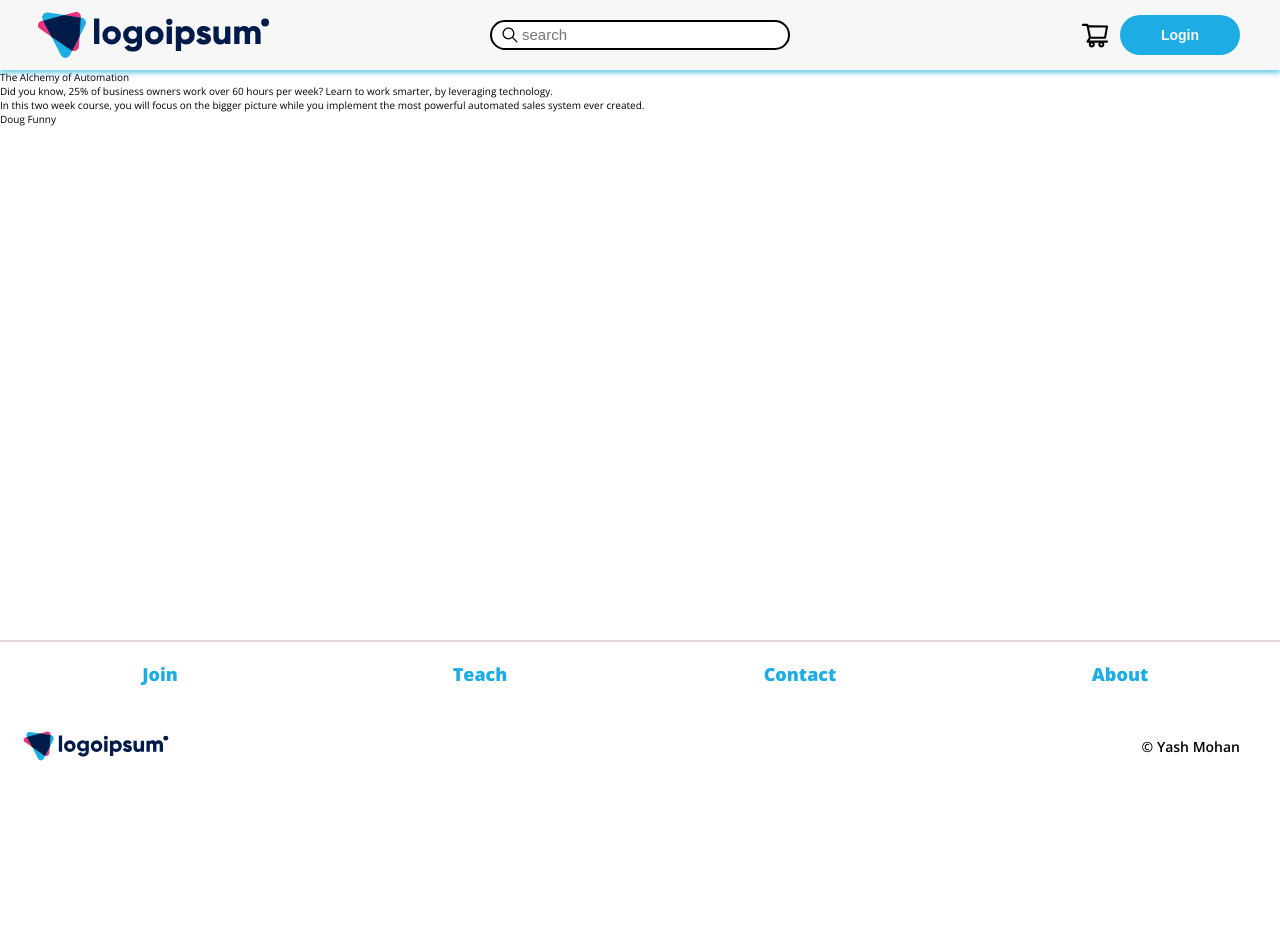
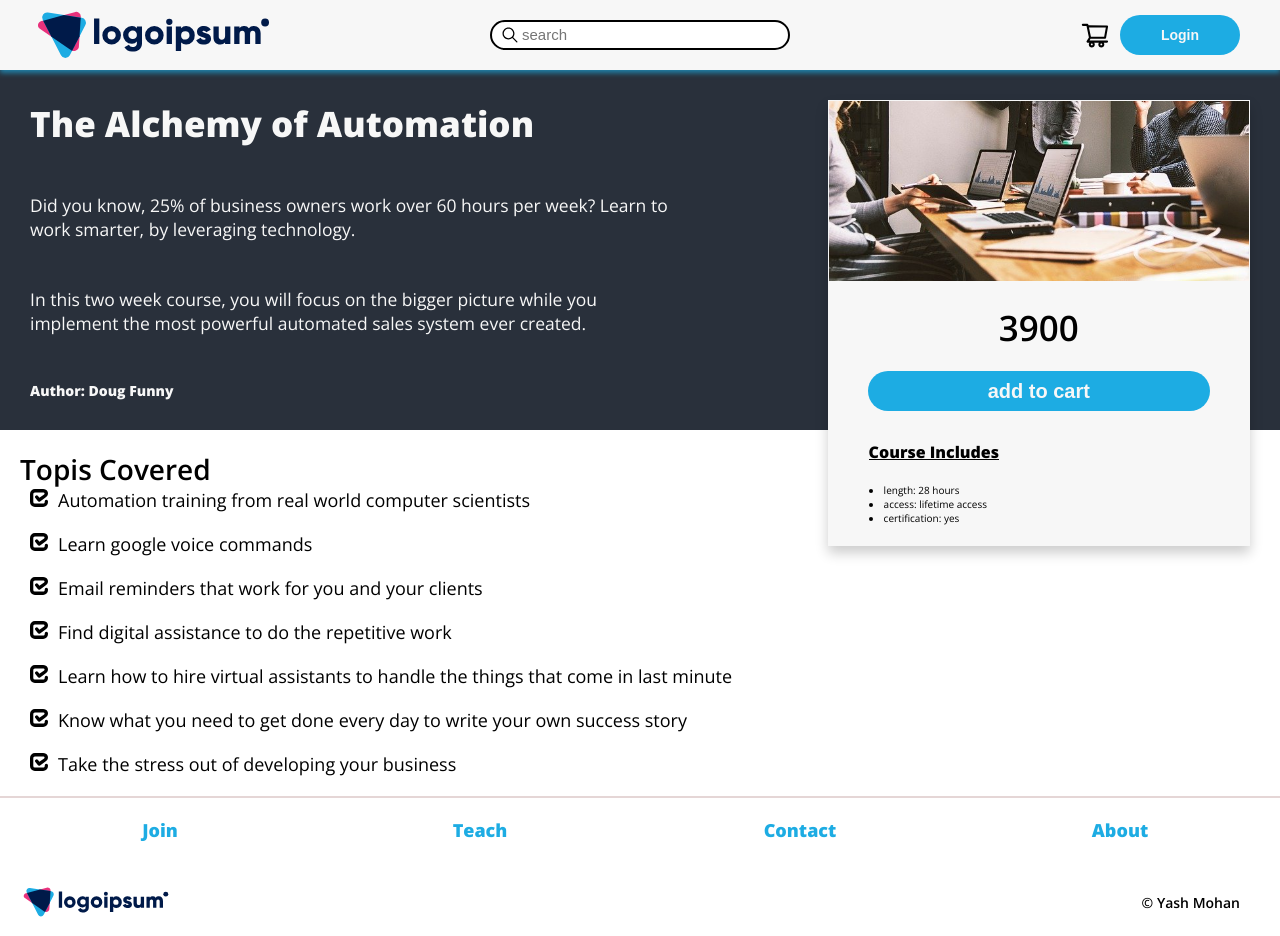
Before and after one commit to YashMohanYamo2206/E-commerce, a React (Create React App) app: page /product in a window 1280 px wide. Before the commit the page ends 800 px from the top, so only its background shows below. Built offline with nearby package versions, Linux system fonts and the light colour scheme.

Commit message:
finished the product page.

```diff
--- /dev/null
+++ b/src/components/productinfo/ProducFixed.js
@@ -0,0 +1,40 @@
+import React from 'react'
+import { courses } from '../../dummyData/courses'
+const ProducFixed = () => {
+    const {
+        img,
+        accessType,
+        certification,
+        price,
+        length } = courses[0];
+
+    return (
+        <div className="product-cta__buynow">
+            <img className='product-cta__buynow--top' src={img} alt="top img" />
+            <div className="product-cta__buynow--bottom">
+                <div className="product-cta__buynow--bottom--price">
+                    {price}
+                </div>
+                <input
+                    type="submit"
+                    value="add to cart"
+                    className="product-cta__buynow--bottom--addtocart"
+                />
+                <div className="product-cta__buynow--bottom--points">
+                    <strong>
+                        <u>
+                            Course Includes
+                        </u>
+                    </strong>
+                </div>
+                <div className="product-cta__buynow--bottom--points--medium">
+                    <li>length: {length}</li>
+                    <li>access: {accessType}</li>
+                    <li>certification: {certification}</li>
+                </div>
+            </div>
+        </div>
+    )
+}
+
+export default ProducFixed
--- a/src/components/productinfo/Product.js
+++ b/src/components/productinfo/Product.js
@@ -1,9 +1,15 @@
 import React from 'react'
+import ProducFixed from './ProducFixed';
 import ProductCta from './ProductCta';
+import ProductFeatures from './ProductFeatures';
 
 const Product = () => {
   return (
-    <ProductCta/>
+    <>
+      <ProductCta/>
+      <ProductFeatures/>
+      <ProducFixed/>
+    </>
   )
 }
 
--- a/src/components/productinfo/ProductCta.js
+++ b/src/components/productinfo/ProductCta.js
@@ -12,7 +12,7 @@ const ProductCta = () => {
         <div className="product-cta__info--title">{title}</div>
         <div className="product-cta__info--tagline">{adText}</div>
         <div className="product-cta__info--tagline">{tagline}</div>
-        <div className="product-cta__info--author">{author}</div>
+        <div className="product-cta__info--author">Author: {author}</div>
       </div>
     </div>
   )
--- /dev/null
+++ b/src/components/productinfo/ProductFeatures.js
@@ -0,0 +1,27 @@
+import React from 'react';
+import { courses } from '../../dummyData/courses';
+// import {}
+import { SiCheckmarx } from "react-icons/si";
+
+const ProductFeatures = () => {
+    const {features} = courses[0];
+    const makeFeatures = features.map((feature) => {
+        return (
+            <div className="product-features__feature" key={feature}>
+                <div className="product-features__feature--check">
+                    <SiCheckmarx />
+                </div>
+                {feature}
+            </div>
+        );
+    });
+
+  return (
+    <div className="product-features">
+        <div className="product-features__title">Topis Covered</div>
+        <div className="product-features__list">{makeFeatures}</div>
+    </div>
+  )
+}
+
+export default ProductFeatures
--- /dev/null
+++ b/src/scss/_product-cta.scss
@@ -0,0 +1,95 @@
+@import "./variables";
+
+.product-cta {
+  position: relative;
+  display: flex;
+  width: 100vw;
+  background-color: $color-slate-dark;
+  height: 36rem;
+
+  &__buynow {
+    position: fixed;
+    right: 0;
+    width: 33%;
+    margin: 3rem 3rem 2rem 2rem;
+    background-color: $color-grey-light;
+    border: 1px solid $color-grey-light;
+    box-shadow: 0 0.7rem 1.2rem rgba($color-black, 0.2);
+
+    &--top {
+      height: 18rem;
+      width: 100%;
+      object-fit: cover;
+    }
+
+    &--bottom {
+      display: flex;
+      flex-direction: column;
+      justify-content: space-between;
+      margin: 2rem;
+
+      &--price {
+        display: flex;
+        align-items: center;
+        justify-content: center;
+        font-size: 3.5rem;
+        font-weight: 600;
+      }
+      &--points{
+          display: flex;
+          flex-direction: column;
+          font-size: 1.6rem;
+          margin: 3rem 3rem 2rem 2rem ;
+
+          &--medium{
+              margin-left: 2rem;
+          }
+      }
+      &--addtocart {
+        height: 4rem;
+        width: 90%;
+        margin-left: 5%;
+        margin-right: 5%;
+        margin-top: 2rem;
+        border-radius: 10rem;
+        border: none;
+        color: $color-grey-light;
+        background-color: $color-blue-light;
+        font-size: 2rem;
+        font-weight: 600;
+        outline: none;
+        cursor: pointer;
+        appearance: none;
+        transition: all 0.4s;
+
+        &:hover {
+          background-color: $color-grey-light;
+          color: $color-blue-light;
+          border: 2px solid $color-blue-light;
+        }
+      }
+    }
+  }
+
+  &__info {
+    display: flex;
+    flex-direction: column;
+    justify-content: space-between;
+    width: 50%;
+    margin: 3rem;
+    color: $color-grey-light;
+
+    &--title {
+      font-size: 3.5rem;
+      font-weight: 800;
+    }
+
+    &--tagline {
+      font-size: 1.75rem;
+    }
+    &--author {
+      font-size: 1.4rem;
+      font-weight: 800;
+    }
+  }
+}
--- /dev/null
+++ b/src/scss/_product-features.scss
@@ -0,0 +1,30 @@
+@import "./variables";
+
+.product-features{
+    position: relative;
+    display: flex;
+    flex-direction: column;
+    min-height: 20rem;
+    padding: 2rem;
+    &__title{
+        font-size: 2.8rem;
+        font-weight: 600;
+    }
+
+    &__feature{
+        display: flex;
+        font-size: 1.8rem;
+        &--check{
+            margin: 0 1rem 0 1rem;
+        }
+
+    }
+
+    &__list{
+        position: relative;
+        display: grid;
+        column-gap: 3rem;
+        row-gap: 2rem;
+        // grid-template-columns: repeat(auto-fit, minmax(60rem, 1fr));
+    }
+}
--- a/src/scss/main.scss
+++ b/src/scss/main.scss
@@ -7,3 +7,5 @@
 @import './footer';
 @import './auth';
 @import './auth-comp';
+@import './product-cta';
+@import './product-features';
--- a/src/styles/main.css
+++ b/src/styles/main.css
@@ -536,3 +536,105 @@ body {
     @media (max-width: 768px) {
       .auth-comp__right {
         background-image: radial-gradient(circle, #f7f7f7 30%, rgba(247, 247, 247, 0.5) 70%); } }
+
+:export {
+  screen-sm-max: 596px;
+  screen-md-max: 768px;
+  screen-lg-max: 992px; }
+
+.product-cta {
+  position: relative;
+  display: flex;
+  width: 100vw;
+  background-color: #29303b;
+  height: 36rem; }
+  .product-cta__buynow {
+    position: fixed;
+    right: 0;
+    width: 33%;
+    margin: 3rem 3rem 2rem 2rem;
+    background-color: #f7f7f7;
+    border: 1px solid #f7f7f7;
+    box-shadow: 0 0.7rem 1.2rem rgba(0, 0, 0, 0.2); }
+    .product-cta__buynow--top {
+      height: 18rem;
+      width: 100%;
+      object-fit: cover; }
+    .product-cta__buynow--bottom {
+      display: flex;
+      flex-direction: column;
+      justify-content: space-between;
+      margin: 2rem; }
+      .product-cta__buynow--bottom--price {
+        display: flex;
+        align-items: center;
+        justify-content: center;
+        font-size: 3.5rem;
+        font-weight: 600; }
+      .product-cta__buynow--bottom--points {
+        display: flex;
+        flex-direction: column;
+        font-size: 1.6rem;
+        margin: 3rem 3rem 2rem 2rem; }
+        .product-cta__buynow--bottom--points--medium {
+          margin-left: 2rem; }
+      .product-cta__buynow--bottom--addtocart {
+        height: 4rem;
+        width: 90%;
+        margin-left: 5%;
+        margin-right: 5%;
+        margin-top: 2rem;
+        border-radius: 10rem;
+        border: none;
+        color: #f7f7f7;
+        background-color: #1dace3;
+        font-size: 2rem;
+        font-weight: 600;
+        outline: none;
+        cursor: pointer;
+        appearance: none;
+        transition: all 0.4s; }
+        .product-cta__buynow--bottom--addtocart:hover {
+          background-color: #f7f7f7;
+          color: #1dace3;
+          border: 2px solid #1dace3; }
+  .product-cta__info {
+    display: flex;
+    flex-direction: column;
+    justify-content: space-between;
+    width: 50%;
+    margin: 3rem;
+    color: #f7f7f7; }
+    .product-cta__info--title {
+      font-size: 3.5rem;
+      font-weight: 800; }
+    .product-cta__info--tagline {
+      font-size: 1.75rem; }
+    .product-cta__info--author {
+      font-size: 1.4rem;
+      font-weight: 800; }
+
+:export {
+  screen-sm-max: 596px;
+  screen-md-max: 768px;
+  screen-lg-max: 992px; }
+
+.product-features {
+  position: relative;
+  display: flex;
+  flex-direction: column;
+  min-height: 20rem;
+  padding: 2rem; }
+  .product-features__title {
+    font-size: 2.8rem;
+    font-weight: 600; }
+  .product-features__feature {
+    display: flex;
+    font-size: 1.8rem; }
+    .product-features__feature--check {
+      margin: 0 1rem 0 1rem; }
+  .product-features__list {
+    position: relative;
+    display: grid;
+    column-gap: 3rem;
+    row-gap: 2rem; }
```
